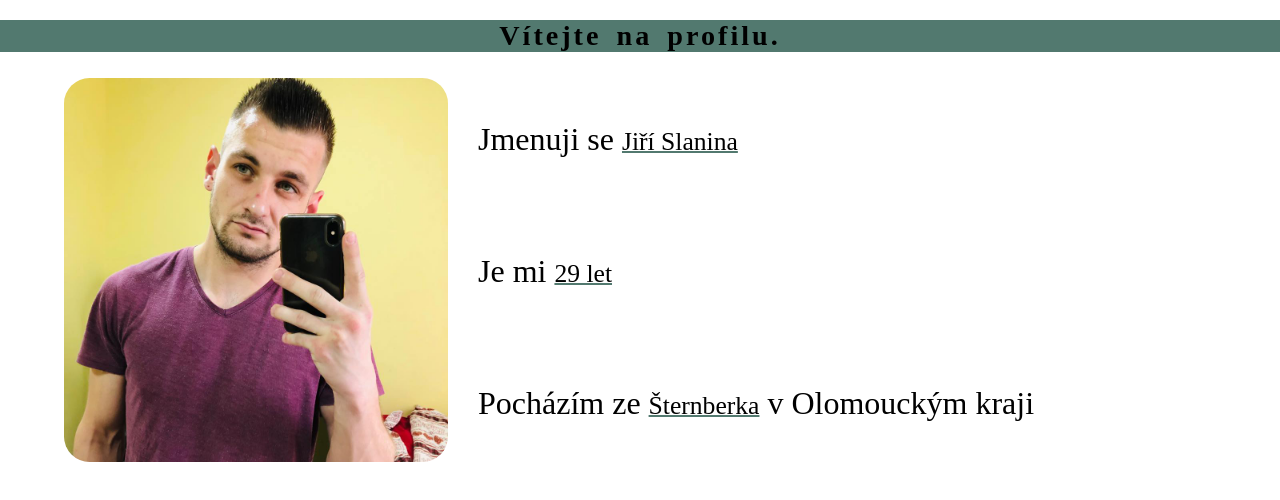
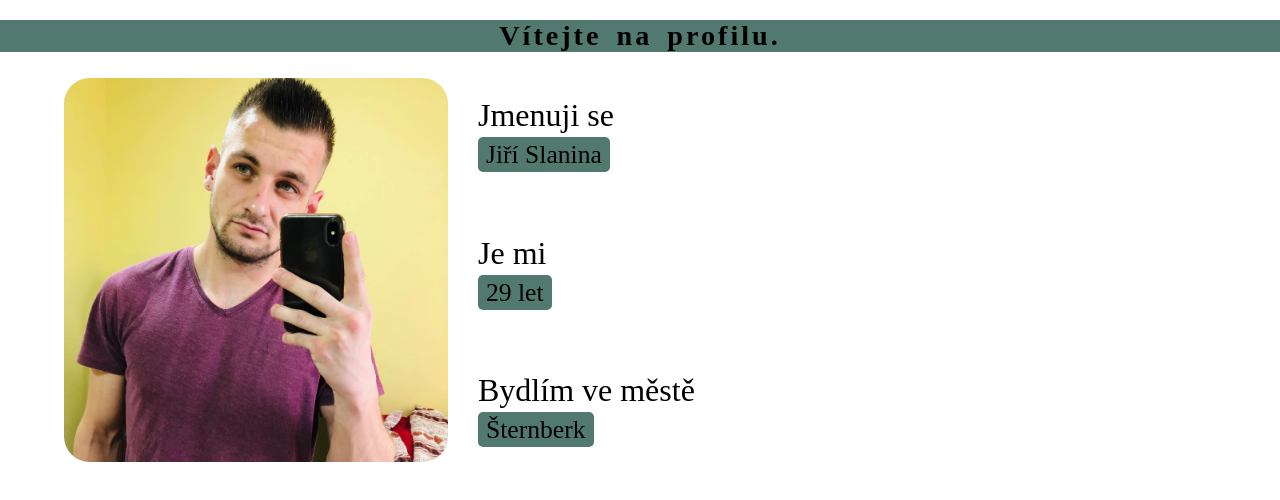
Before and after one commit to jiri-slanina/testJavascript, a plain HTML site: page profil.html in a window 1280 px wide. Drawn offline with Linux system fonts and the light colour scheme.

Commit message:
Add files via upload

```diff
--- a/profil.html
+++ b/profil.html
@@ -22,9 +22,9 @@
 
             <div class="udaje_profilu">
                 <p>
-                    <p>Jmenuji se <span class="nazev">Jiří Slanina</span></p> <br>
-                    <p>Je mi <span class="nazev">29 let</span></p> <br>
-                    <p>Pocházím ze <span class="nazev">Šternberka</span> v Olomouckým kraji</p>
+                    <p>Jmenuji se<br> <span class="nazev">Jiří Slanina</span></p> <br>
+                    <p>Je mi<br> <span class="nazev">29 let</span></p> <br>
+                    <p>Bydlím ve městě<br> <span class="nazev">Šternberk</span></p>
                 </p>
             </div>
 
--- a/styly_profil.css
+++ b/styly_profil.css
@@ -54,4 +54,7 @@ header h1{
 .profil .udaje_profilu .nazev{
     font-size: clamp(22px, 2vw, 38px);
     text-decoration: underline 2px solid #52796f;
+    background-color: #52796f;
+    padding: 3px 8px;
+    border-radius: 5px;
 }
```
